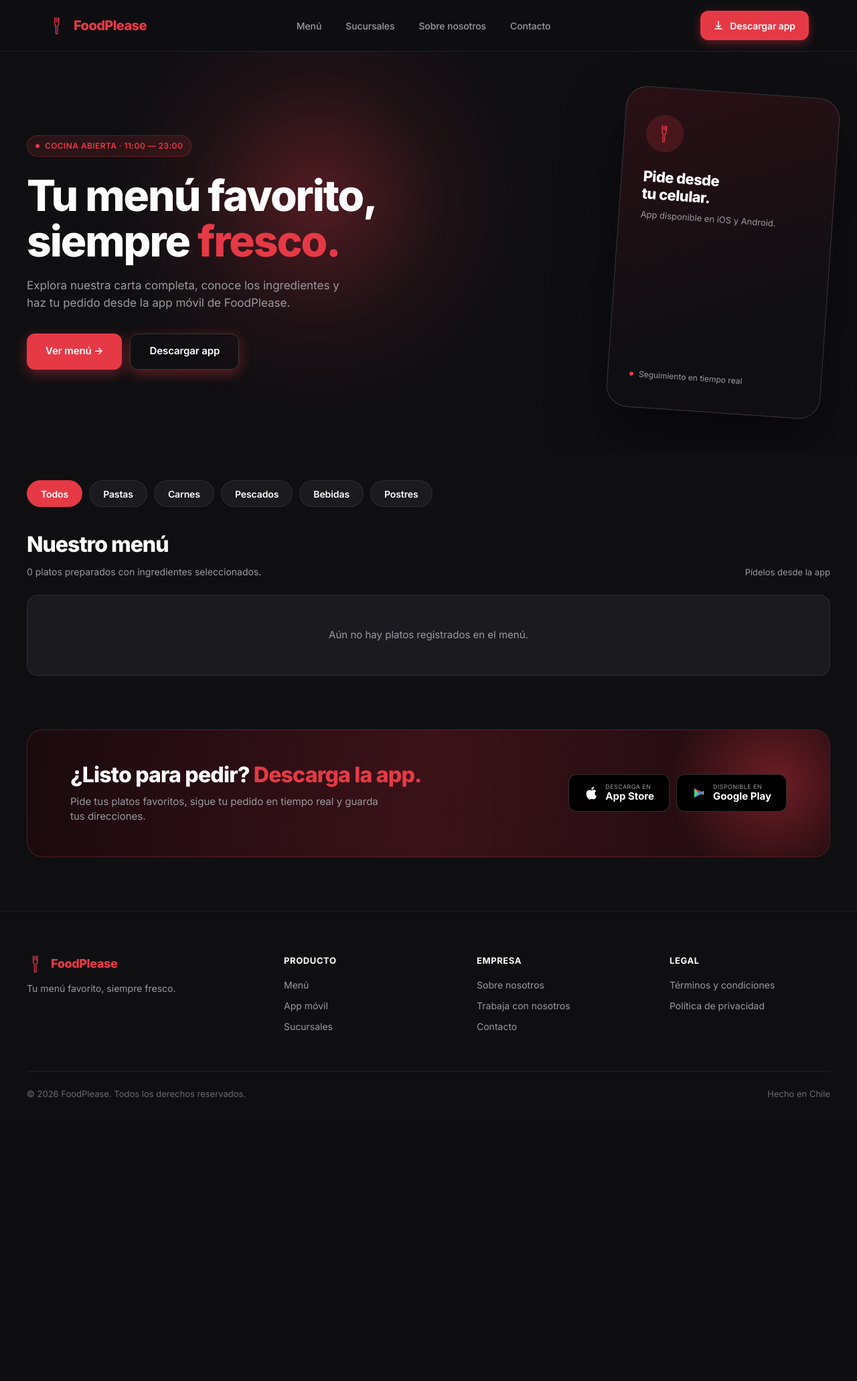
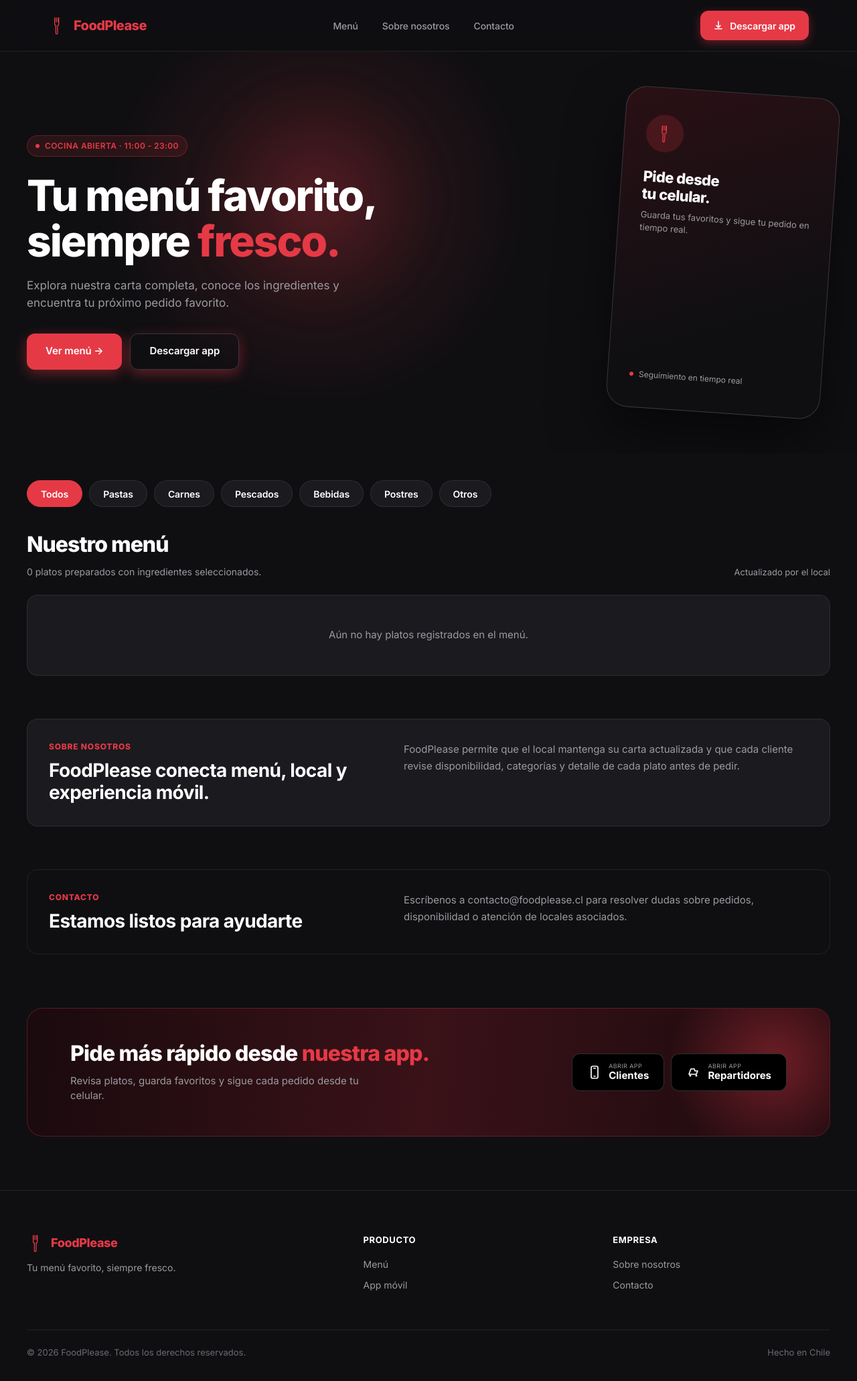
Before and after one commit to lCristianAlee/Foodplease-CRUD, a Django app: page /menu/ in a window 1280 px wide. Shown: the whole page at 67% size. Before the commit the page ends 1639 px from the top, so only its background shows below. Run offline with Django 4.2, Linux system fonts and the light colour scheme; data that the repository does not hold is empty.

Commit message:
feat(menu): refine public menu navigation and filters

```diff
--- a/foodplease_project/urls.py
+++ b/foodplease_project/urls.py
@@ -16,8 +16,10 @@ Including another URLconf
 """
 from django.contrib import admin
 from django.urls import path, include
+from django.views.generic import RedirectView
 
 urlpatterns = [
+    path('', RedirectView.as_view(pattern_name='menu:lista', permanent=False), name='home'),
     path('admin/', admin.site.urls),
     path('menu/', include('menu.urls')),
 ]
--- a/menu/static/menu/css/base.css
+++ b/menu/static/menu/css/base.css
@@ -379,6 +378,9 @@ svg {
 }
 
 .chip {
+    display: inline-flex;
+    align-items: center;
+    justify-content: center;
     height: 40px;
     padding: 0 20px;
     border-radius: 999px;
@@ -389,9 +391,11 @@ svg {
     letter-spacing: -0.1px;
     border: 1px solid var(--border);
     transition: background 0.15s, border-color 0.15s;
+    text-decoration: none;
 }
 
-.chip:hover {
+.chip:hover,
+.chip:focus-visible {
     border-color: var(--border-strong);
 }
 
@@ -647,6 +698,50 @@ svg {
 .cta-band-wrap {
     padding: 0 32px;
     margin-top: 80px;
+}
+
+.section--info {
+    padding-top: 64px;
+}
+
+.section-kicker {
+    font-size: 12px;
+    font-weight: 800;
+    color: var(--accent);
+    letter-spacing: 0.8px;
+    text-transform: uppercase;
+    margin-bottom: 10px;
+}
+
+.info-panel {
+    display: grid;
+    grid-template-columns: 0.9fr 1.1fr;
+    gap: 36px;
+    align-items: start;
+    padding: 32px;
+    border: 1px solid var(--border);
+    border-radius: var(--radius-lg);
+    background: var(--card);
+}
+
+.info-panel--compact {
+    background: transparent;
+}
+
+.info-panel__title {
+    font-size: 28px;
+    line-height: 1.2;
+    letter-spacing: -0.6px;
+}
+
+.info-panel__text {
+    color: var(--text-muted);
+    font-size: 15px;
+    line-height: 1.7;
+}
+
+@media (max-width: 760px) {
+    .info-panel { grid-template-columns: 1fr; }
 }
 
 .cta-band {
@@ -764,6 +859,10 @@ svg {
     display: grid;
     grid-template-columns: 1.4fr 1fr 1fr 1fr;
     gap: 48px;
+}
+
+.site-footer__cols--compact {
+    grid-template-columns: 1.4fr 1fr 1fr;
 }
 
 @media (max-width: 820px) {
--- /dev/null
+++ b/menu/static/menu/js/menu_filters.js
@@ -0,0 +1,73 @@
+(function () {
+    const chips = Array.from(document.querySelectorAll("[data-category-filter]"));
+    const cards = Array.from(document.querySelectorAll("[data-menu-card]"));
+
+    if (!chips.length || !cards.length) {
+        return;
+    }
+
+    const count = document.querySelector("[data-menu-count]");
+    const countLabel = document.querySelector("[data-menu-count-label]");
+    const emptyFilter = document.querySelector("[data-menu-empty-filter]");
+    const validCategories = new Set(chips.map((chip) => chip.dataset.categoryFilter || ""));
+
+    function categoryFromUrl() {
+        const params = new URLSearchParams(window.location.search);
+        const category = params.get("categoria") || "";
+        return validCategories.has(category) ? category : "";
+    }
+
+    function updateUrl(category) {
+        const url = new URL(window.location.href);
+        if (category) {
+            url.searchParams.set("categoria", category);
+        } else {
+            url.searchParams.delete("categoria");
+        }
+        window.history.pushState({ category }, "", url);
+    }
+
+    function applyFilter(category, shouldPushUrl) {
+        let visible = 0;
+
+        cards.forEach((card) => {
+            const matches = !category || card.dataset.category === category;
+            card.hidden = !matches;
+            if (matches) {
+                visible += 1;
+            }
+        });
+
+        chips.forEach((chip) => {
+            const active = (chip.dataset.categoryFilter || "") === category;
+            chip.classList.toggle("is-active", active);
+            chip.setAttribute("aria-current", active ? "true" : "false");
+        });
+
+        if (count) {
+            count.textContent = String(visible);
+        }
+        if (countLabel) {
+            countLabel.textContent = visible === 1 ? "plato" : "platos";
+        }
+        if (emptyFilter) {
+            emptyFilter.hidden = visible !== 0;
+        }
+        if (shouldPushUrl) {
+            updateUrl(category);
+        }
+    }
+
+    chips.forEach((chip) => {
+        chip.addEventListener("click", (event) => {
+            event.preventDefault();
+            applyFilter(chip.dataset.categoryFilter || "", true);
+        });
+    });
+
+    window.addEventListener("popstate", () => {
+        applyFilter(categoryFromUrl(), false);
+    });
+
+    applyFilter(categoryFromUrl(), false);
+}());
--- /dev/null
+++ b/menu/static/menu/js/site_navigation.js
@@ -0,0 +1,31 @@
+(function () {
+    function samePath(url) {
+        return url.origin === window.location.origin && url.pathname === window.location.pathname;
+    }
+
+    function scrollToTarget(target) {
+        const header = document.querySelector(".site-header");
+        const headerHeight = header ? header.offsetHeight : 0;
+        const top = target.getBoundingClientRect().top + window.scrollY - headerHeight - 16;
+
+        window.scrollTo({
+            top: Math.max(top, 0),
+            behavior: "smooth",
+        });
+    }
+
+    document.querySelectorAll('a[href*="#"]').forEach((link) => {
+        link.addEventListener("click", (event) => {
+            const url = new URL(link.href);
+            const target = document.querySelector(url.hash);
+
+            if (!url.hash || !target || !samePath(url)) {
+                return;
+            }
+
+            event.preventDefault();
+            history.pushState(null, "", url.hash);
+            scrollToTarget(target);
+        });
+    });
+}());
--- a/menu/templates/menu/base.html
+++ b/menu/templates/menu/base.html
@@ -19,5 +19,7 @@
     </main>
 
     {% include 'menu/partials/_footer.html' %}
+    <script src="{% static 'menu/js/menu_filters.js' %}" defer></script>
+    <script src="{% static 'menu/js/site_navigation.js' %}" defer></script>
 </body>
 </html>
--- a/menu/templates/menu/partials/_cta_band.html
+++ b/menu/templates/menu/partials/_cta_band.html
@@ -1,13 +1,13 @@
-{# Banner pre-footer invitando a descargar la app movil. #}
-<section class="cta-band-wrap" aria-labelledby="cta-band-title">
+{# Banner pre-footer con acceso a las apps moviles. #}
+<section class="cta-band-wrap" id="descargar" aria-labelledby="cta-band-title">
     <div class="cta-band">
         <div class="cta-band__glow" aria-hidden="true"></div>
         <div>
             <h2 id="cta-band-title" class="cta-band__title">
-                ¿Listo para pedir? <span class="cta-band__title-accent">Descarga la app.</span>
+                Pide más rápido desde <span class="cta-band__title-accent">nuestra app.</span>
             </h2>
             <p class="cta-band__subtitle">
-                Pide tus platos favoritos, sigue tu pedido en tiempo real y guarda tus direcciones.
+                Revisa platos, guarda favoritos y sigue cada pedido desde tu celular.
             </p>
         </div>
         <div class="cta-band__buttons">
--- a/menu/templates/menu/partials/_dish_card.html
+++ b/menu/templates/menu/partials/_dish_card.html
@@ -2,14 +2,17 @@
 {% load menu_extras %}
 <a href="{% url 'menu:detalle' producto.pk %}"
    class="dish-card {% if compact %}dish-card--compact{% endif %}"
+   data-menu-card
+   data-category="{{ producto.categoria }}"
    aria-label="Ver detalle de {{ producto.nombre }}">
     {% include 'menu/partials/_dish_image.html' with producto=producto extra_class='' %}
     <div class="dish-card__body">
         <div class="dish-card__title">{{ producto.nombre }}</div>
+        <div class="dish-card__meta">{{ producto.get_categoria_display }}</div>
         {% if producto.descripcion %}
             <div class="dish-card__desc">{{ producto.descripcion }}</div>
         {% else %}
-            <div class="dish-card__desc">Plato recién horneado, listo para llegar a tu mesa.</div>
+            <div class="dish-card__desc">Plato recién preparado, listo para llegar a tu mesa.</div>
         {% endif %}
         <div class="dish-card__row">
             <span class="dish-card__price">${{ producto.precio|precio_clp }}</span>
--- a/menu/templates/menu/partials/_footer.html
+++ b/menu/templates/menu/partials/_footer.html
@@ -1,7 +1,7 @@
-{# Footer institucional con 4 columnas. #}
+{# Footer acotado a las secciones publicas del sitio. #}
 <footer class="site-footer">
     <div class="site-footer__inner">
-        <div class="site-footer__cols">
+        <div class="site-footer__cols site-footer__cols--compact">
             <div>
                 <a href="{% url 'menu:lista' %}" class="site-footer__brand">
                     {% include 'menu/partials/_brand_logo.html' %}
@@ -13,24 +13,15 @@
             <div>
                 <div class="site-footer__col-title">Producto</div>
                 <div class="site-footer__links">
-                    <a href="{% url 'menu:lista' %}">Menú</a>
-                    <a href="#descargar">App móvil</a>
-                    <a href="#sucursales">Sucursales</a>
+                    <a href="{% url 'menu:lista' %}#nuestro-menu">Menú</a>
+                    <a href="{% url 'menu:app_clientes' %}" target="_blank" rel="noopener">App móvil</a>
                 </div>
             </div>
             <div>
                 <div class="site-footer__col-title">Empresa</div>
                 <div class="site-footer__links">
-                    <a href="#nosotros">Sobre nosotros</a>
-                    <a href="#trabaja-con-nosotros">Trabaja con nosotros</a>
-                    <a href="#contacto">Contacto</a>
-                </div>
-            </div>
-            <div>
-                <div class="site-footer__col-title">Legal</div>
-                <div class="site-footer__links">
-                    <a href="#terminos">Términos y condiciones</a>
-                    <a href="#privacidad">Política de privacidad</a>
+                    <a href="{% url 'menu:lista' %}#nosotros">Sobre nosotros</a>
+                    <a href="{% url 'menu:lista' %}#contacto">Contacto</a>
                 </div>
             </div>
         </div>
--- a/menu/templates/menu/partials/_header.html
+++ b/menu/templates/menu/partials/_header.html
@@ -1,16 +1,15 @@
-{# Header sticky con marca, navegacion y CTA. Acepta var `nav_active` (string) #}
+{# Header sticky con marca, navegacion y CTA. Acepta var `nav_active` (string). #}
 <header class="site-header">
     <div class="site-header__inner">
         <a href="{% url 'menu:lista' %}" class="brand">
             {% include 'menu/partials/_brand_logo.html' %}
         </a>
-        <nav class="site-header__nav" aria-label="Navegación principal">
-            <a href="{% url 'menu:lista' %}" {% if nav_active == 'menu' %}class="is-active"{% endif %}>Menú</a>
-            <a href="#sucursales">Sucursales</a>
-            <a href="#nosotros">Sobre nosotros</a>
-            <a href="#contacto">Contacto</a>
+        <nav class="site-header__nav" aria-label="Navegacion principal">
+            <a href="{% url 'menu:lista' %}#nuestro-menu" {% if nav_active == 'menu' %}class="is-active"{% endif %}>Menú</a>
+            <a href="{% url 'menu:lista' %}#nosotros">Sobre nosotros</a>
+            <a href="{% url 'menu:lista' %}#contacto">Contacto</a>
         </nav>
-        <a href="#descargar" class="btn btn--primary">
+        <a href="{% url 'menu:lista' %}#descargar" class="btn btn--primary">
             <svg width="14" height="14" viewBox="0 0 14 14" fill="none" aria-hidden="true">
                 <path d="M7 1v9m0 0L4 7m3 3l3-3M2 12h10"
                       stroke="currentColor" stroke-width="1.6" stroke-linecap="round" stroke-linejoin="round"/>
--- a/menu/templates/menu/partials/_store_buttons.html
+++ b/menu/templates/menu/partials/_store_buttons.html
@@ -1,23 +1,29 @@
-{# Botones App Store y Google Play. Reusados en CTA band y promo del detalle. #}
-<a href="#app-store" class="store-btn" aria-label="Descargar en App Store">
-    <svg width="22" height="22" viewBox="0 0 22 22" fill="#fff" aria-hidden="true">
-        <path d="M16.4 11.6c0-2.3 1.9-3.4 2-3.5-1.1-1.6-2.8-1.8-3.4-1.8-1.4-.1-2.8.9-3.5.9-.7 0-1.9-.8-3.1-.8-1.6 0-3.1.9-3.9 2.4-1.7 2.9-.4 7.2 1.2 9.5.8 1.1 1.7 2.4 3 2.4 1.2-.1 1.7-.8 3.1-.8s1.9.8 3.1.7c1.3 0 2.1-1.2 2.9-2.3.9-1.3 1.3-2.6 1.3-2.7-.1 0-2.7-1-2.7-4z"/>
-        <path d="M14.1 4.7c.6-.8 1.1-1.9 1-3-1 0-2.1.7-2.8 1.5-.6.7-1.1 1.8-1 2.9 1.1.1 2.2-.6 2.8-1.4z"/>
+{# Enlaces a las experiencias moviles de FoodPlease. #}
+<a href="{% url 'menu:app_clientes' %}"
+   class="store-btn"
+   target="_blank"
+   rel="noopener"
+   aria-label="Abrir app movil para clientes">
+    <svg width="22" height="22" viewBox="0 0 22 22" fill="none" aria-hidden="true">
+        <rect x="6" y="2" width="10" height="18" rx="2.2" stroke="#fff" stroke-width="1.7"/>
+        <path d="M9.5 5h3M10 17h2" stroke="#fff" stroke-width="1.5" stroke-linecap="round"/>
     </svg>
     <span class="store-btn__caption">
-        <span class="store-btn__small">Descarga en</span>
-        <span class="store-btn__big">App Store</span>
+        <span class="store-btn__small">Abrir app</span>
+        <span class="store-btn__big">Clientes</span>
     </span>
 </a>
-<a href="#google-play" class="store-btn" aria-label="Disponible en Google Play">
-    <svg width="22" height="22" viewBox="0 0 22 22" aria-hidden="true">
-        <path fill="#3DDC84" d="M4 4l9 7-9 7V4z"/>
-        <path fill="#FFCE00" d="M13 11l5-3v6l-5-3z"/>
-        <path fill="#E63946" d="M4 4l14 7-5 3-9-10z"/>
-        <path fill="#4285F4" d="M4 18l14-7-5-3-9 10z"/>
+<a href="{% url 'menu:app_repartidores' %}"
+   class="store-btn"
+   target="_blank"
+   rel="noopener"
+   aria-label="Abrir app movil para repartidores">
+    <svg width="22" height="22" viewBox="0 0 22 22" fill="none" aria-hidden="true">
+        <path d="M4 14h11l2-5h-4l-1-3H7L4 14z" stroke="#fff" stroke-width="1.7" stroke-linejoin="round"/>
+        <path d="M6 17.5a1.5 1.5 0 1 0 0-3 1.5 1.5 0 0 0 0 3zM15 17.5a1.5 1.5 0 1 0 0-3 1.5 1.5 0 0 0 0 3z" fill="#fff"/>
     </svg>
     <span class="store-btn__caption">
-        <span class="store-btn__small">Disponible en</span>
-        <span class="store-btn__big">Google Play</span>
+        <span class="store-btn__small">Abrir app</span>
+        <span class="store-btn__big">Repartidores</span>
     </span>
 </a>
--- a/menu/templates/menu/producto_list.html
+++ b/menu/templates/menu/producto_list.html
@@ -1,6 +1,6 @@
 {% extends 'menu/base.html' %}
 
-{% block title %}Menú — FoodPlease{% endblock %}
+{% block title %}Menú - FoodPlease{% endblock %}
 
 {% block content %}
     <section class="hero" aria-labelledby="hero-title">
@@ -9,16 +9,16 @@
             <div>
                 <div class="hero__pill">
                     <span class="hero__pill-dot" aria-hidden="true"></span>
-                    Cocina abierta · 11:00 — 23:00
+                    Cocina abierta · 11:00 - 23:00
                 </div>
                 <h1 id="hero-title" class="hero__title">
                     Tu menú favorito,<br>siempre <span class="hero__title-accent">fresco.</span>
                 </h1>
                 <p class="hero__subtitle">
-                    Explora nuestra carta completa, conoce los ingredientes y haz tu pedido desde la app móvil de FoodPlease.
+                    Explora nuestra carta completa, conoce los ingredientes y encuentra tu próximo pedido favorito.
                 </p>
                 <div class="hero__cta">
-                    <a href="#nuestro-menu" class="btn btn--primary btn--lg">Ver menú →</a>
+                    <a href="#nuestro-menu" class="btn btn--primary btn--lg">Ver menú &rarr;</a>
                     <a href="#descargar" class="btn btn--secondary btn--lg">Descargar app</a>
                 </div>
             </div>
@@ -33,7 +33,7 @@
                             </svg>
                         </div>
                         <div class="hero-card__title">Pide desde<br>tu celular.</div>
-                        <p class="hero-card__caption">App disponible en iOS y Android.</p>
+                        <p class="hero-card__caption">Guarda tus favoritos y sigue tu pedido en tiempo real.</p>
                     </div>
                     <div class="hero-card__bottom">
                         <span class="hero__pill-dot"></span>
@@ -46,13 +46,19 @@
 
     <section class="section section--top" aria-label="Categorías del menú">
         <div class="section__inner">
-            <div class="chips">
-                <button type="button" class="chip is-active">Todos</button>
-                <button type="button" class="chip">Pastas</button>
-                <button type="button" class="chip">Carnes</button>
-                <button type="button" class="chip">Pescados</button>
-                <button type="button" class="chip">Bebidas</button>
-                <button type="button" class="chip">Postres</button>
+            <div class="chips" data-category-filters>
+                <a href="{% url 'menu:lista' %}"
+                   class="chip {% if not categoria_actual %}is-active{% endif %}"
+                   data-category-filter="">
+                    Todos
+                </a>
+                {% for categoria in categorias %}
+                    <a href="{% url 'menu:lista' %}?categoria={{ categoria.valor }}"
+                       class="chip {% if categoria_actual == categoria.valor %}is-active{% endif %}"
+                       data-category-filter="{{ categoria.valor }}">
+                        {{ categoria.etiqueta }}
+                    </a>
+                {% endfor %}
             </div>
         </div>
     </section>
@@ -63,10 +69,12 @@
                 <div>
                     <h2 id="menu-title" class="menu-header__title">Nuestro menú</h2>
                     <p class="menu-header__hint">
-                        {{ productos|length }} plato{{ productos|length|pluralize:"s" }} preparado{{ productos|length|pluralize:"s" }} con ingredientes seleccionados.
+                        <span data-menu-count>{{ productos|length }}</span>
+                        <span data-menu-count-label>plato{{ productos|length|pluralize:"s" }}</span>
+                        preparado{{ productos|length|pluralize:"s" }} con ingredientes seleccionados.
                     </p>
                 </div>
-                <div class="menu-header__aside">Pídelos desde la app</div>
+                <div class="menu-header__aside">Actualizado por el local</div>
             </header>
 
             {% if productos %}
@@ -74,6 +82,21 @@
                     {% for producto in productos %}
                         {% include 'menu/partials/_dish_card.html' with producto=producto %}
                     {% endfor %}
+                    <div class="dish-card dish-card--empty" data-menu-empty-filter hidden>
+                        <div class="dish-image" role="img" aria-label="Sin platos para esta categoría">
+                            <span class="dish-image__label">Sin resultados</span>
+                        </div>
+                        <div class="dish-card__body">
+                            <div class="dish-card__title">No hay platos en esta categoría</div>
+                            <div class="dish-card__desc">
+                                Prueba con otra categoría o vuelve a ver todo el menú.
+                            </div>
+                            <div class="dish-card__row">
+                                <span class="dish-card__price">FoodPlease</span>
+                                <span class="badge badge--unavailable">Sin platos</span>
+                            </div>
+                        </div>
+                    </div>
                 </div>
             {% else %}
                 <div class="empty-state">
@@ -83,5 +106,29 @@
         </div>
     </section>
 
+    <section class="section section--info" id="nosotros" aria-labelledby="nosotros-title">
+        <div class="section__inner info-panel">
+            <div>
+                <p class="section-kicker">Sobre nosotros</p>
+                <h2 id="nosotros-title" class="info-panel__title">FoodPlease conecta menú, local y experiencia móvil.</h2>
+            </div>
+            <p class="info-panel__text">
+                FoodPlease permite que el local mantenga su carta actualizada y que cada cliente revise disponibilidad, categorías y detalle de cada plato antes de pedir.
+            </p>
+        </div>
+    </section>
+
+    <section class="section section--info" id="contacto" aria-labelledby="contacto-title">
+        <div class="section__inner info-panel info-panel--compact">
+            <div>
+                <p class="section-kicker">Contacto</p>
+                <h2 id="contacto-title" class="info-panel__title">Estamos listos para ayudarte</h2>
+            </div>
+            <p class="info-panel__text">
+                Escríbenos a contacto@foodplease.cl para resolver dudas sobre pedidos, disponibilidad o atención de locales asociados.
+            </p>
+        </div>
+    </section>
+
     {% include 'menu/partials/_cta_band.html' %}
 {% endblock %}
--- a/menu/urls.py
+++ b/menu/urls.py
@@ -1,9 +1,27 @@
 from django.urls import path
-from .views import ProductoListView, ProductoDetailView
+from django.views.generic import RedirectView
 
-app_name = 'menu'
+from .views import ProductoDetailView, ProductoListView
+
+app_name = "menu"
 
 urlpatterns = [
-    path('', ProductoListView.as_view(), name='lista'),
-    path('<int:pk>/', ProductoDetailView.as_view(), name='detalle'),
+    path("", ProductoListView.as_view(), name="lista"),
+    path(
+        "app/clientes/",
+        RedirectView.as_view(
+            url="https://lcristianalee.github.io/Foodplease-CRUD/mockups/mobile-prototype/",
+            permanent=False,
+        ),
+        name="app_clientes",
+    ),
+    path(
+        "app/repartidores/",
+        RedirectView.as_view(
+            url="https://lcristianalee.github.io/Foodplease-CRUD/mockups/driver-prototype/",
+            permanent=False,
+        ),
+        name="app_repartidores",
+    ),
+    path("<int:pk>/", ProductoDetailView.as_view(), name="detalle"),
 ]
--- a/menu/views.py
+++ b/menu/views.py
@@ -9,6 +9,22 @@ class ProductoListView(ListView):
     model = Producto
     template_name = "menu/producto_list.html"
     context_object_name = "productos"
+
+    def get_categoria_actual(self):
+        categoria = self.request.GET.get("categoria")
+        categorias_validas = {opcion.value for opcion in Producto.Categoria}
+        if categoria in categorias_validas:
+            return categoria
+        return None
+
+    def get_context_data(self, **kwargs):
+        contexto = super().get_context_data(**kwargs)
+        contexto["categoria_actual"] = self.get_categoria_actual()
+        contexto["categorias"] = [
+            {"valor": valor, "etiqueta": etiqueta}
+            for valor, etiqueta in Producto.Categoria.choices
+        ]
+        return contexto
 
 
 class ProductoDetailView(DetailView):
```
Also changed, not shown: other parts of menu/static/menu/css/base.css (+61 -6 lines), menu/templates/menu/partials/_dish_image.html (+11 -2 lines), menu/templates/menu/producto_detail.html (+9 -6 lines), menu/tests.py (+114 -0 lines).
